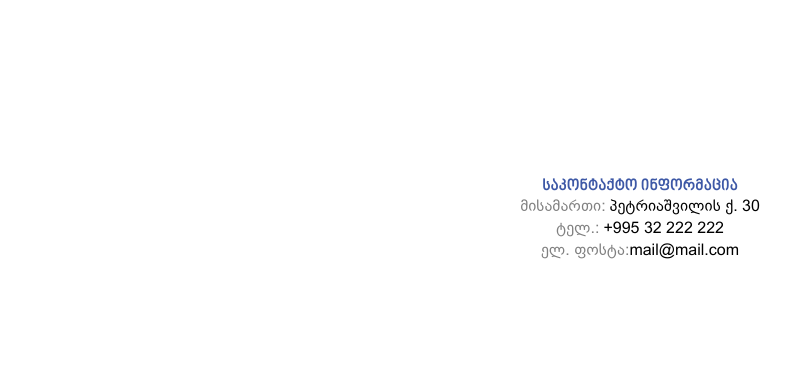
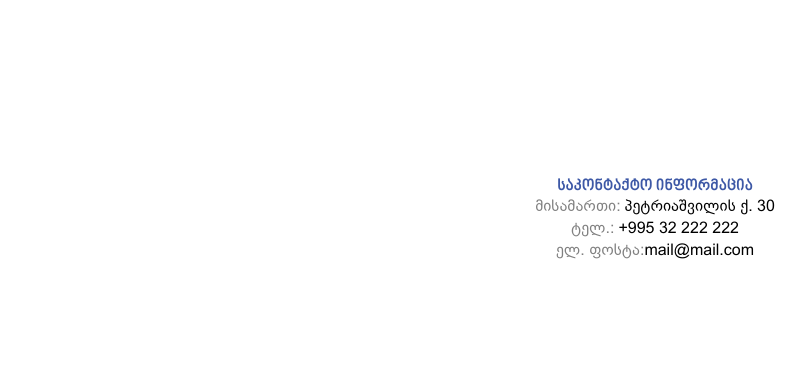
Before and after one commit to Mkhelaia/Lesson-3, a plain HTML site: page page3.html in a window 1280 px wide. Shown: the part 188-557 px from the top of the page, without its empty margins (0-808 px from the left). Drawn offline with Linux system fonts and the light colour scheme.

Commit message:
section main
სწორ ფორმატში გადაყვანა

```diff
--- a/css/style.css
+++ b/css/style.css
@@ -117,3 +117,6 @@ h3{
     color: black;
     font-family: "BPG Ingiri Arial", sans-serif;
 }
+main{
+    margin-left: 30px;
+}
--- a/page3.html
+++ b/page3.html
@@ -27,7 +27,7 @@
                     </li>
         </nav>
     </header>
-    <section>
+    <main>
             <div class="divcontinf">
                 <ol>
                 <li class="continf">საკონტაქტო ინფორმაცია</li>
@@ -42,7 +42,7 @@
                 </li>
                 </li>
             </div>
-    </section>
+    </main>
     <footer class="social-3">
         <a class="fb" href="facebook.com" target="_blank"><img src="./img/Path 26.svg" alt="fb"></a>
         <a class="youtube" href="youtube.com" target="_blank"><img src="./img/Youtube.svg" alt="youtube"></a>
```
Also changed, not shown: index.html (+3 -3 lines), page2.html (+2 -2 lines).
